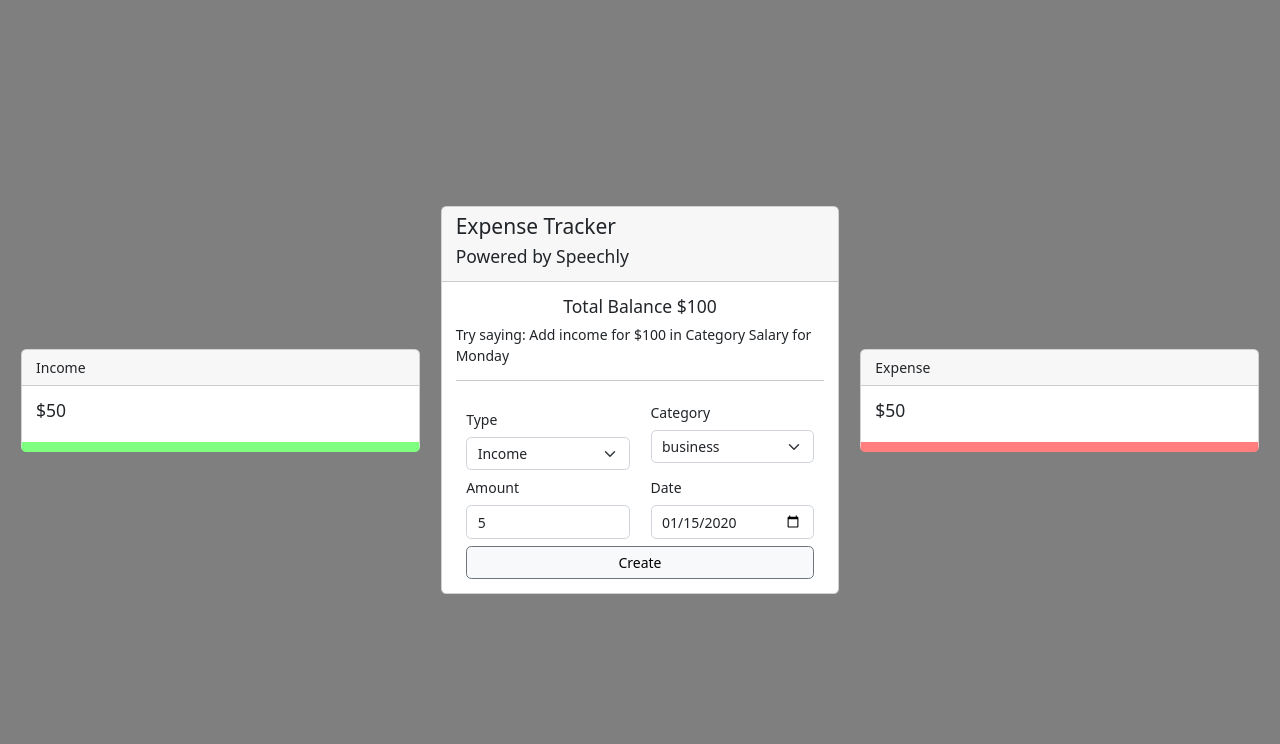
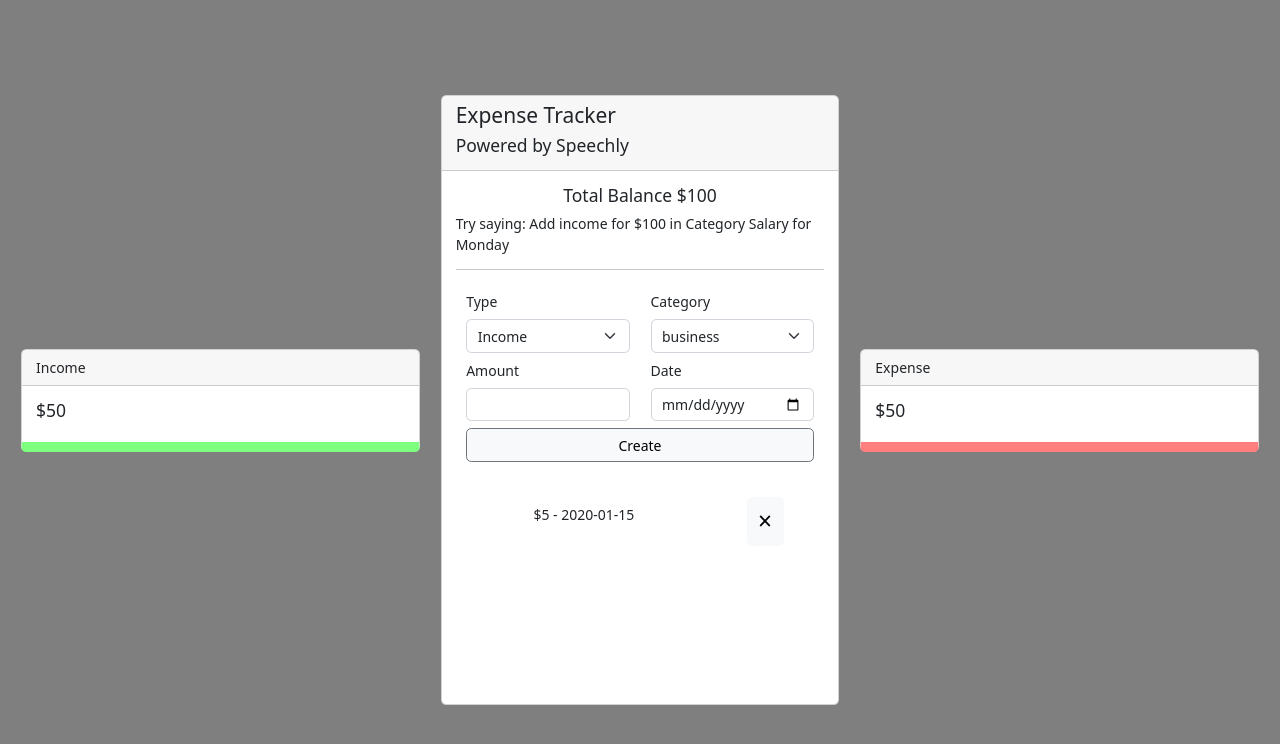
Before and after one commit to Michael-Lc/expense_tracker_project, a React (Create React App) app: page / in a window 1280 px wide. Both pictures are taken after typing "5", "2020-01-15" into the empty fields and a click on the button "Create". Shown: the top 744 px of the page. Built offline with nearby package versions, Linux system fonts and the light colour scheme.

Commit message:
Transactions context

```diff
--- a/src/components/Main/Form/Form.jsx
+++ b/src/components/Main/Form/Form.jsx
@@ -1,17 +1,34 @@
-import React from 'react'
+import React, { useState } from 'react'
 import { Button, Col, Form, Row } from 'react-bootstrap'
 
+import { useTransaction } from '../../../contexts/TransactionContext'
+
 export default function MainForm() {
+  const defaultValues = {
+    amount: '',
+    category: '',
+    type: 'Income',
+    date: new Date().toDateString(),
+  }
+  const [formData, setFormData] = useState(defaultValues)
+  const { addTransaction } = useTransaction()
+
+  function onSubmit(e) {
+    e.preventDefault()
+    addTransaction(formData)
+    setFormData(defaultValues)
+  }
+
   return (
-    <Form>
+    <Form onSubmit={onSubmit}>
       <Row className='m-0'>
         <Col xs='12'>
         </Col>
 
         <Col xs='6'>
-          <Form.Group className='mt-3'>
+          <Form.Group className='mt-2'>
             <Form.Label>Type</Form.Label>
-            <Form.Select>
+            <Form.Select value={formData.type} onChange={e => setFormData({ ...formData, type: e.target.value })}>
               <option value="Income">Income</option>
               <option value="Expense">Expense</option>
             </Form.Select>
@@ -21,7 +38,7 @@ export default function MainForm() {
         <Col xs='6'>
           <Form.Group className='mt-2'>
             <Form.Label>Category</Form.Label>
-            <Form.Select>
+            <Form.Select value={formData.category} onChange={e => setFormData({ ...formData, category: e.target.value })}>
               <option value="business">business</option>
               <option value="salary">salary</option>
             </Form.Select>
@@ -31,21 +48,21 @@ export default function MainForm() {
         <Col xs='6'>
           <Form.Group className='mt-2'>
             <Form.Label>Amount</Form.Label>
-            <Form.Control type='number' />
+            <Form.Control value={formData.amount} onChange={e => setFormData({ ...formData, amount: e.target.value })} type='number' />
           </Form.Group>
         </Col>
 
         <Col xs='6'>
           <Form.Group className='mt-2'>
             <Form.Label>Date</Form.Label>
-            <Form.Control type='date' />
+            <Form.Control value={formData.date} onChange={e => setFormData({ ...formData, date: e.target.value })} type='date' />
           </Form.Group>
         </Col>
 
 
         <Col xs='12'>
           <Form.Group className='mt-2'>
-            <Button variant='light' className='border-secondary w-100'>Create</Button>
+            <Button type='submit' variant='light' className='border-secondary w-100'>Create</Button>
           </Form.Group>
         </Col>
       </Row>
--- a/src/components/Main/List/List.jsx
+++ b/src/components/Main/List/List.jsx
@@ -1,7 +1,33 @@
 import React from 'react'
+import { Button, Col, Collapse, ListGroup } from 'react-bootstrap'
+
+import { useTransaction } from '../../../contexts/TransactionContext'
+
+import './styles.css'
 
 export default function List() {
+  const { transactions, deleteTransaction } = useTransaction()
+  console.log(transactions)
+
   return (
-    <div>List</div>
+    <ListGroup variant="flush" className='transactions_list'>
+      {transactions.map((transaction) => (
+        <Collapse in mountOnEnter unmountOnExit key={transaction.id}>
+          <ListGroup.Item className='d-flex m-0'>
+            <Col xs='2' className='d-flex align-items-center'>
+              {/* Icon */}
+            </Col>
+            <Col xs='8'>
+              <h5 className='text-capitalize'>{transaction.category}</h5>
+              ${transaction.amount} - {transaction.date}
+            </Col>
+            <Col xs='2' className='d-flex align-items-center'>
+              {/* Delete Button */}
+              <Button onClick={() => deleteTransaction(transaction.id)} className='fs-3' variant='light'>&times;</Button>
+            </Col>
+          </ListGroup.Item>
+        </Collapse>
+      ))}
+    </ListGroup>
   )
 }
--- a/src/components/Main/List/styles.css
+++ b/src/components/Main/List/styles.css
@@ -0,0 +1,6 @@
+.transactions_list {
+    height: 200px;
+    max-height: 200px;
+    overflow-y: auto;
+    overflow-x: hidden;
+}
--- a/src/components/Main/Main.jsx
+++ b/src/components/Main/Main.jsx
@@ -1,7 +1,8 @@
 import React from 'react'
-import { Card } from 'react-bootstrap'
+import { Card, Col, Row } from 'react-bootstrap'
 
 import MainForm from './Form/Form'
+import List from './List/List'
 
 export default function Main() {
   return (
@@ -18,6 +19,13 @@ export default function Main() {
         <hr />
         <MainForm />
       </Card.Body>
+      <Card.Body>
+        <Row className='m-0'>
+          <Col xs='12'>
+            <List />
+          </Col>
+        </Row>
+      </Card.Body>
     </Card>
   )
 }
--- /dev/null
+++ b/src/contexts/TransactionContext.js
@@ -0,0 +1,33 @@
+import { createContext, useContext, useState } from "react";
+import { v4 as uuidv4 } from 'uuid'
+
+const TransactionContext = createContext([])
+
+export function useTransaction() {
+  return useContext(TransactionContext)
+}
+
+export function TransactionProvider({ children }) {
+  const [transactions, setTransactions] = useState([])
+
+  function addTransaction(transaction) {
+    setTransactions([ { id: uuidv4(), ...transaction }, ...transactions ])
+  }
+
+  function deleteTransaction(id) {
+    const newData = transactions.filter(t => t.id !== id)
+    setTransactions([ ...newData ])
+  }
+
+  const value = {
+    transactions,
+    addTransaction,
+    deleteTransaction,
+  }
+
+  return (
+    <TransactionContext.Provider value={value}>
+      {children}
+    </TransactionContext.Provider>
+  );
+}
--- /dev/null
+++ b/src/contexts/index.js
@@ -0,0 +1,11 @@
+import React from 'react'
+
+import { TransactionProvider } from './TransactionContext'
+
+export default function Providers({ children }) {
+  return (
+    <TransactionProvider>
+      {children}
+    </TransactionProvider>
+  )
+}
--- a/src/index.js
+++ b/src/index.js
@@ -5,10 +5,13 @@ import './index.css';
 import 'bootstrap/dist/css/bootstrap.min.css'
 
 import App from './App';
+import Providers from './contexts';
 
 ReactDOM.render(
   <React.StrictMode>
-    <App />
+    <Providers>
+      <App />
+    </Providers>
   </React.StrictMode>,
   document.getElementById('root')
 );
```
